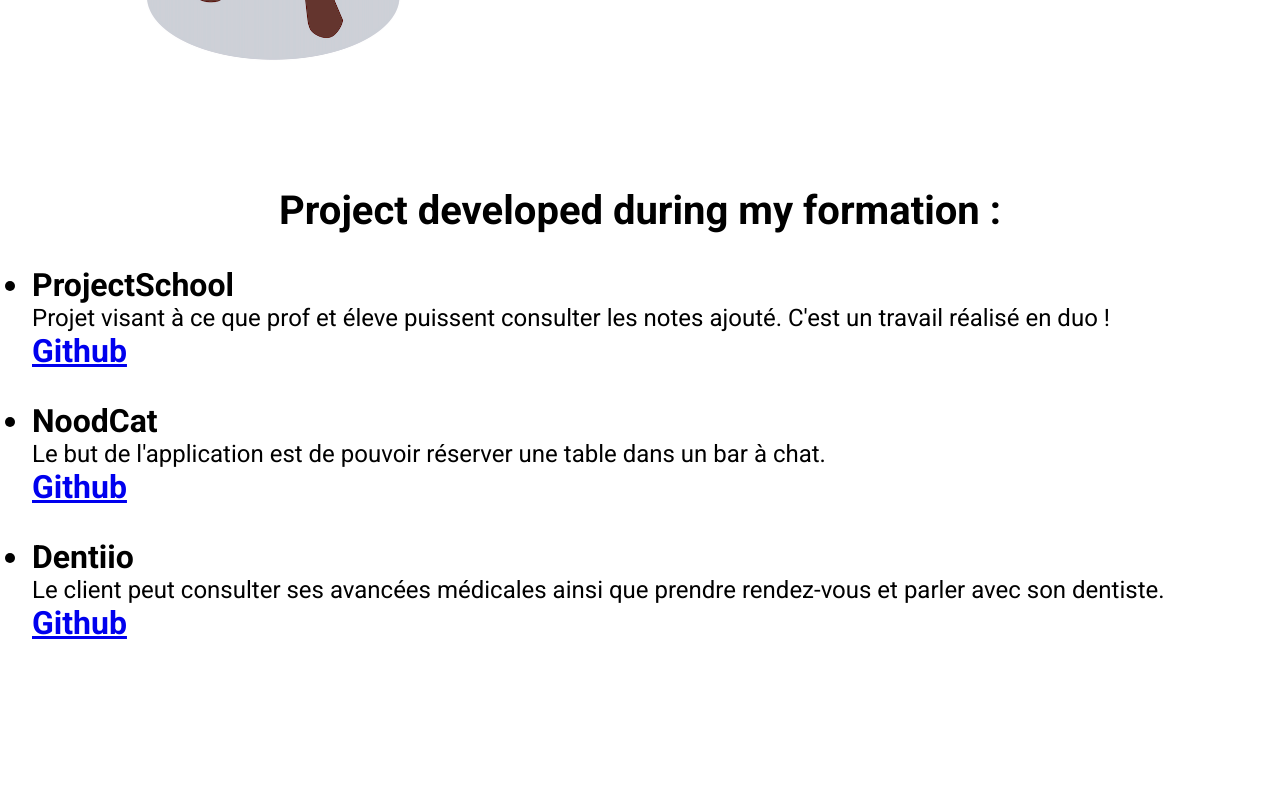
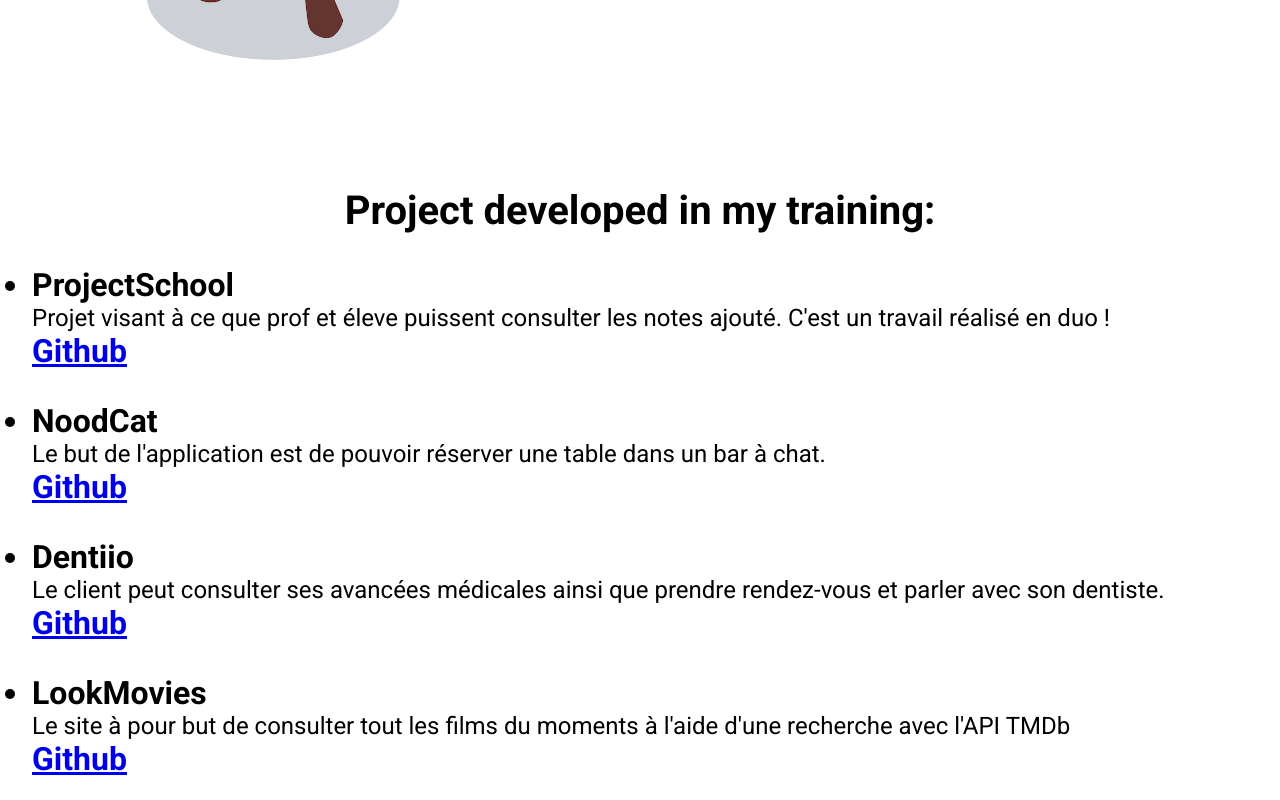
Before and after one commit to niieeer/portfolio-react, a React (Create React App) app: page / in a window 1280 px wide. Shown: the part 1560-2360 px from the top of the page. Built offline with nearby package versions, Linux system fonts and the light colour scheme.

Commit message:
add component perk

```diff
--- /dev/null
+++ b/src/components/Perk.js
@@ -0,0 +1,37 @@
+import React from 'react';
+
+const Perk = () => {
+    return (
+        <div className='perk'>
+            <h2>Project developed in my training:</h2>
+            <div className='perk-description'>
+                <ul>
+                    <li>
+                        ProjectSchool
+                        <p>Projet visant à ce que prof et éleve puissent consulter les notes ajouté.
+                            C'est un travail réalisé en duo !
+                        </p>
+                        <a href="https://github.com/niieeer/ProjectSchool-Front">Github</a>
+                    </li>
+                    <li>
+                        NoodCat
+                        <p>Le but de l'application est de pouvoir réserver une table dans un bar à chat.</p>
+                        <a href="https://github.com/niieeer/NoodCat">Github</a>
+                    </li>
+                    <li>
+                        Dentiio
+                        <p>Le client peut consulter ses avancées médicales ainsi que prendre rendez-vous et parler avec son dentiste.</p>
+                        <a href="https://github.com/PaulineMahut/dentiio">Github</a>
+                    </li>
+                    <li>
+                        LookMovies
+                        <p>Le site à pour but de consulter tout les films du moments à l'aide d'une recherche avec l'API TMDb </p>
+                        <a href="https://github.com/niieeer/tp_film">Github</a>
+                    </li>
+                </ul>
+            </div>
+        </div>
+    );
+};
+
+export default Perk;
--- a/src/pages/Home.js
+++ b/src/pages/Home.js
@@ -1,11 +1,13 @@
 import React from 'react';
 import Footer from '../components/Footer';
 import Navigation from '../components/Navigation';
+import Perk from '../components/Perk';
 
 
 const Home = () => {
     return (
         <div className=''>
+            {/* Header */}
             <Navigation />
             {/* Container 1 */}
             <div className='container'>
@@ -23,30 +25,9 @@ const Home = () => {
                 </div>
             </div>
             {/* Container 3 */}
-            <div className='perk'>
-                    <h2>Project developed during my formation :</h2>
-                <div className='perk-description'>
-                    <ul>
-                        <li>
-                            ProjectSchool
-                            <p>Projet visant à ce que prof et éleve puissent consulter les notes ajouté.
-                                C'est un travail réalisé en duo !
-                            </p>
-                            <a href="https://github.com/niieeer/ProjectSchool-Front">Github</a>
-                        </li>
-                        <li>
-                            NoodCat
-                            <p>Le but de l'application est de pouvoir réserver une table dans un bar à chat.</p>
-                            <a href="https://github.com/niieeer/NoodCat">Github</a>
-                        </li>
-                        <li>
-                            Dentiio
-                            <p>Le client peut consulter ses avancées médicales ainsi que prendre rendez-vous et parler avec son dentiste.</p>
-                            <a href="https://github.com/PaulineMahut/dentiio">Github</a>
-                        </li>
-                    </ul>
-                </div>
-            </div>
+            <Perk />
+
+            {/* Footer */}
             <Footer />
         </div>
     );
--- /dev/null
+++ b/src/styles/components/_perk.scss
@@ -0,0 +1,37 @@
+.perk {
+    height: 100vh;
+    width: 100vw;
+    background-color: rgb(255, 255, 255);
+    padding: 2rem;
+
+    h2 {
+        text-align: center;
+        font-size: 2.5rem;
+        padding: 2rem;
+    }
+}
+
+.perk-description {
+    ul {
+        display: flex;
+        flex-direction: column;
+        gap: 2rem;
+
+        li {
+            font-size: 2rem;
+            font-weight: 700;
+            background-color: rgba(255, 255, 255, 0);
+            transition: 0.2s;
+
+            &:hover {
+                background-color: rgba(22, 159, 218, 0.169);
+                transition: 0.4s;
+            }
+        }
+
+        p {
+            font-size: 1.5rem;
+            font-weight: 400;
+        }
+    }
+}
--- a/src/styles/index.scss
+++ b/src/styles/index.scss
@@ -8,6 +8,6 @@
 // Style for components
 @import "./components/_navigation.scss";
 @import "./components/_footer.scss";
-
+@import "./components/perk.scss";
 // Website overall font
 @import url('https://fonts.googleapis.com/css2?family=Roboto:ital,wght@0,100;0,300;0,400;0,500;0,700;0,900;1,100;1,300;1,400;1,500;1,700;1,900&display=swap');
```
